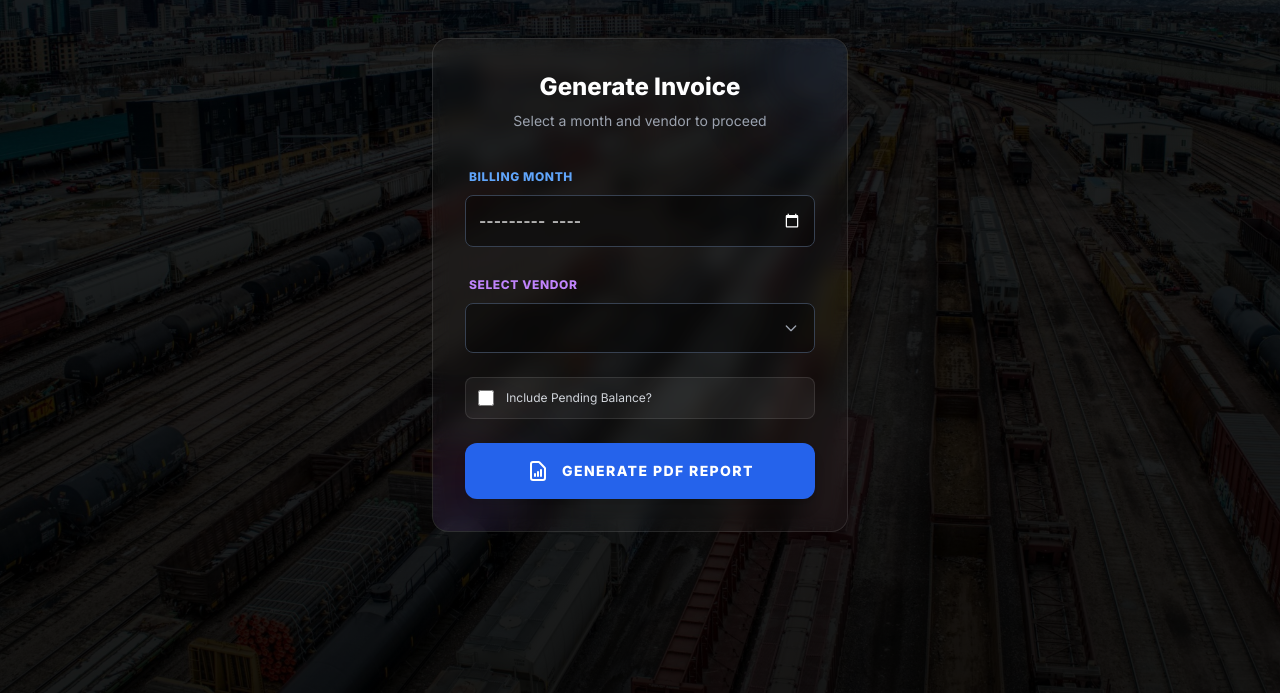
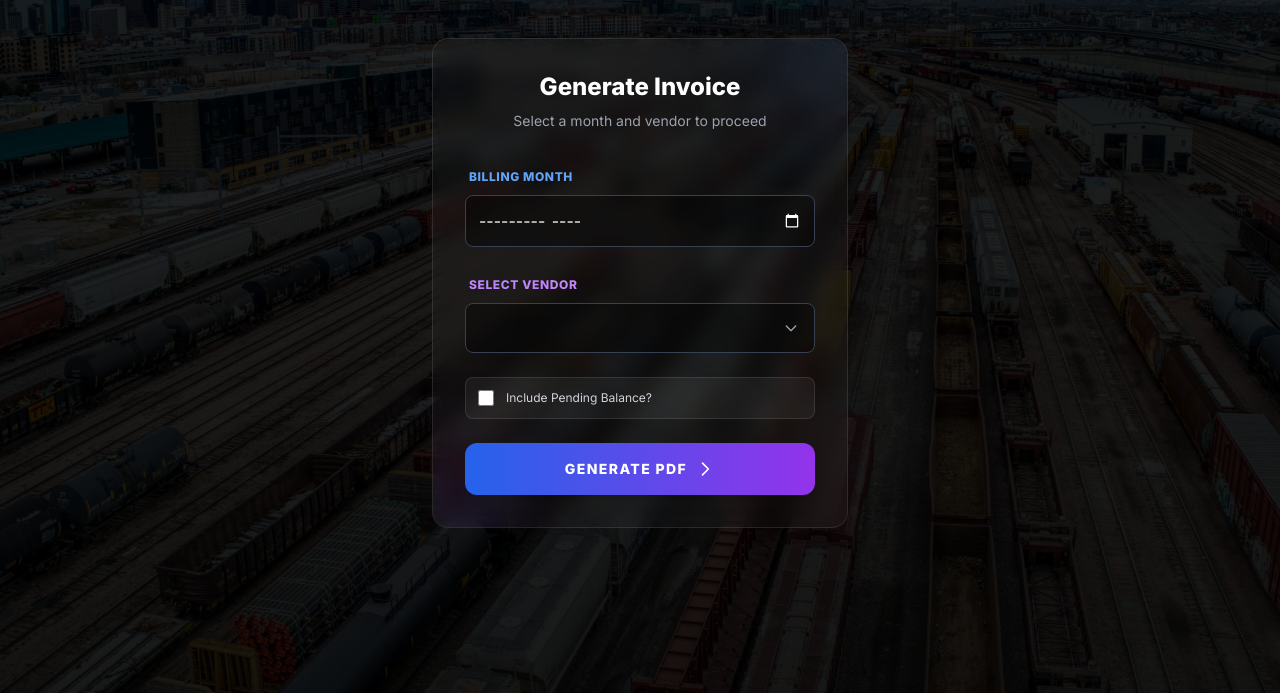
Before and after one commit to karthikshetty71/Karthik, a Flask app: template app/templates/invoices_select.html in a window 1280 px wide. Shown: the part 107-800 px from the top of the page. Run offline with Flask 3, Linux system fonts and the light colour scheme; the template is opened without the code that fills it, so the values that code supplies are empty; parts of the project's set-up code (start-up, migrations or seed data) failed here and were passed over; some libraries are stand-ins or nearby versions.

Commit message:
button style

```diff
--- a/app/templates/invoices_select.html
+++ b/app/templates/invoices_select.html
@@ -49,12 +49,9 @@
                 <label for="pend" class="text-xs text-gray-300 cursor-pointer select-none">Include Pending Balance?</label>
             </div>
 
-            <button type="submit" class="w-full group relative overflow-hidden bg-blue-600 hover:bg-blue-500 text-white font-bold py-4 rounded-xl shadow-lg transition-all duration-300 transform hover:scale-[1.02]">
-                <div class="absolute inset-0 w-full h-full bg-gradient-to-r from-transparent via-white/20 to-transparent -translate-x-[150%] group-hover:translate-x-[150%] transition-transform duration-700"></div>
-                <div class="flex items-center justify-center gap-3 relative z-10">
-                    <svg class="w-6 h-6" fill="none" stroke="currentColor" viewBox="0 0 24 24"><path stroke-linecap="round" stroke-linejoin="round" stroke-width="2" d="M9 17v-2m3 2v-4m3 4v-6m2 10H7a2 2 0 01-2-2V5a2 2 0 012-2h5.586a1 1 0 01.707.293l5.414 5.414a1 1 0 01.293.707V19a2 2 0 01-2 2z"></path></svg>
-                    <span class="tracking-widest text-sm uppercase">Generate PDF Report</span>
-                </div>
+            <button type="submit" class="w-full bg-gradient-to-r from-blue-600 to-purple-600 hover:from-blue-500 hover:to-purple-500 text-white font-bold py-4 rounded-xl shadow-lg transform transition hover:scale-[1.02] text-sm tracking-widest uppercase flex items-center justify-center gap-2">
+                Generate PDF
+                <svg class="w-5 h-5" fill="none" stroke="currentColor" viewBox="0 0 24 24"><path stroke-linecap="round" stroke-linejoin="round" stroke-width="2" d="M9 5l7 7-7 7"></path></svg>
             </button>
         </form>
     </div>
```
